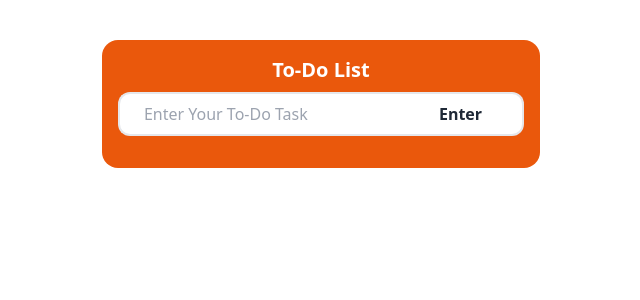
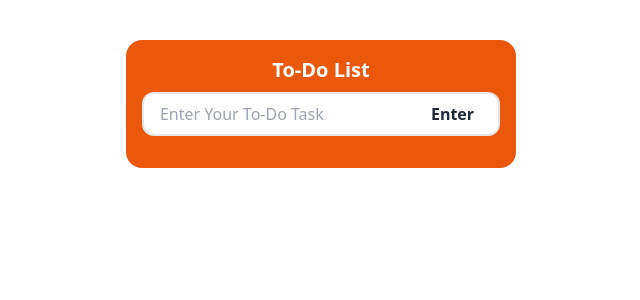
Before and after one commit to moshabbirhossain/to-do-list, a React (Vite) app: page / in a window 1280 px wide. Shown: the top 300 px of the page, without its empty margins (319-959 px from the left). Built offline with nearby package versions, Linux system fonts and the light colour scheme.

Commit message:
mobile responsive finally finally done

```diff
--- a/src/ToDo.jsx
+++ b/src/ToDo.jsx
@@ -47,12 +47,12 @@ const ToDo = () => {
                     required
                     onChange={(e) => setData(e.target.value)}
                     value={data}
-                    className="border-solid border-2 border-r-0 rounded-l-xl outline-none px-4 md:px-6 lg:px-6 py-2 bg-white"
+                    className="border-solid w-full border-2 border-r-0 rounded-l-xl outline-none px-4 py-2 bg-white"
                     placeholder="Enter Your To-Do Task"
                 />
                 <button
                     type="submit"
-                    className="border-solid border-2 border-l-0 rounded-r-xl outline-none px-5 md:px-10 lg:px-10 py-2 font-bold bg-white">
+                    className="border-solid border-2 border-l-0 rounded-r-xl outline-none px-6 py-2 font-bold bg-white">
                     {editData !== null ? "Update" : "Enter"}
                 </button>
                 </div>
```
